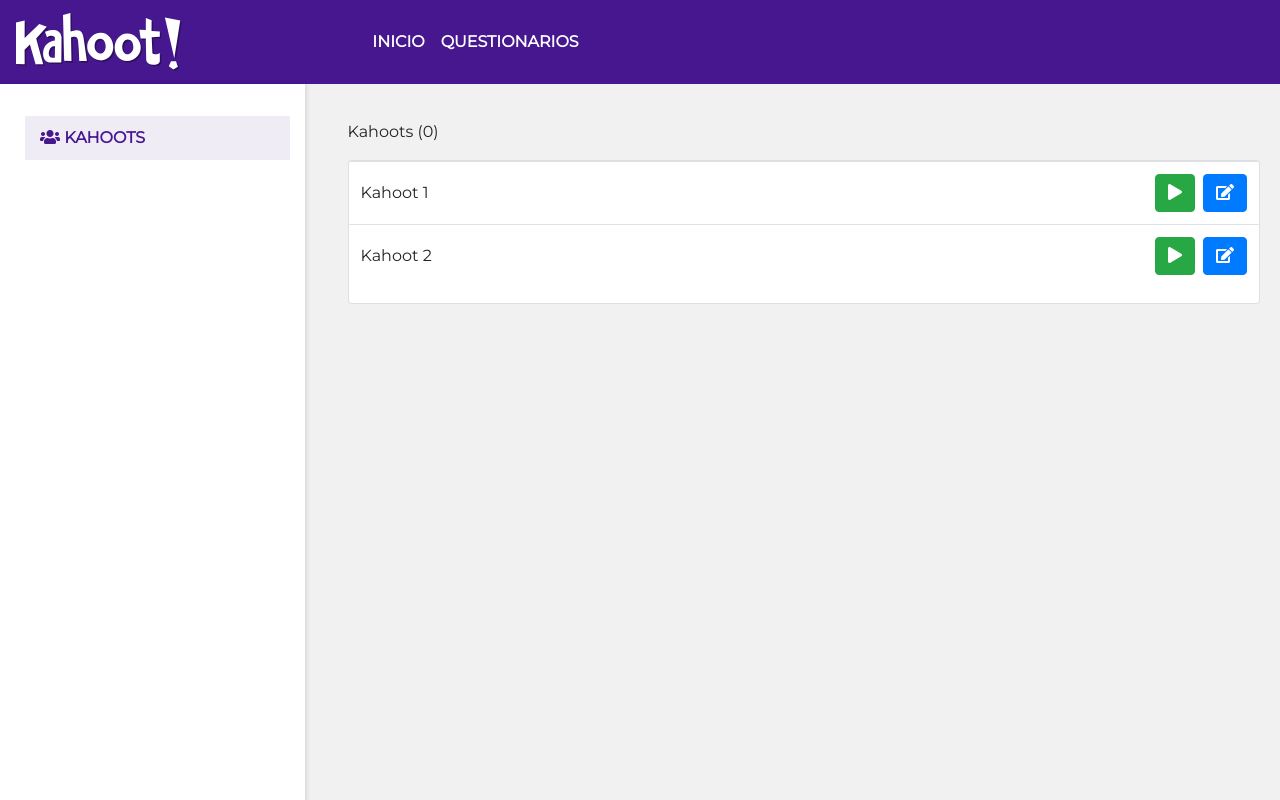
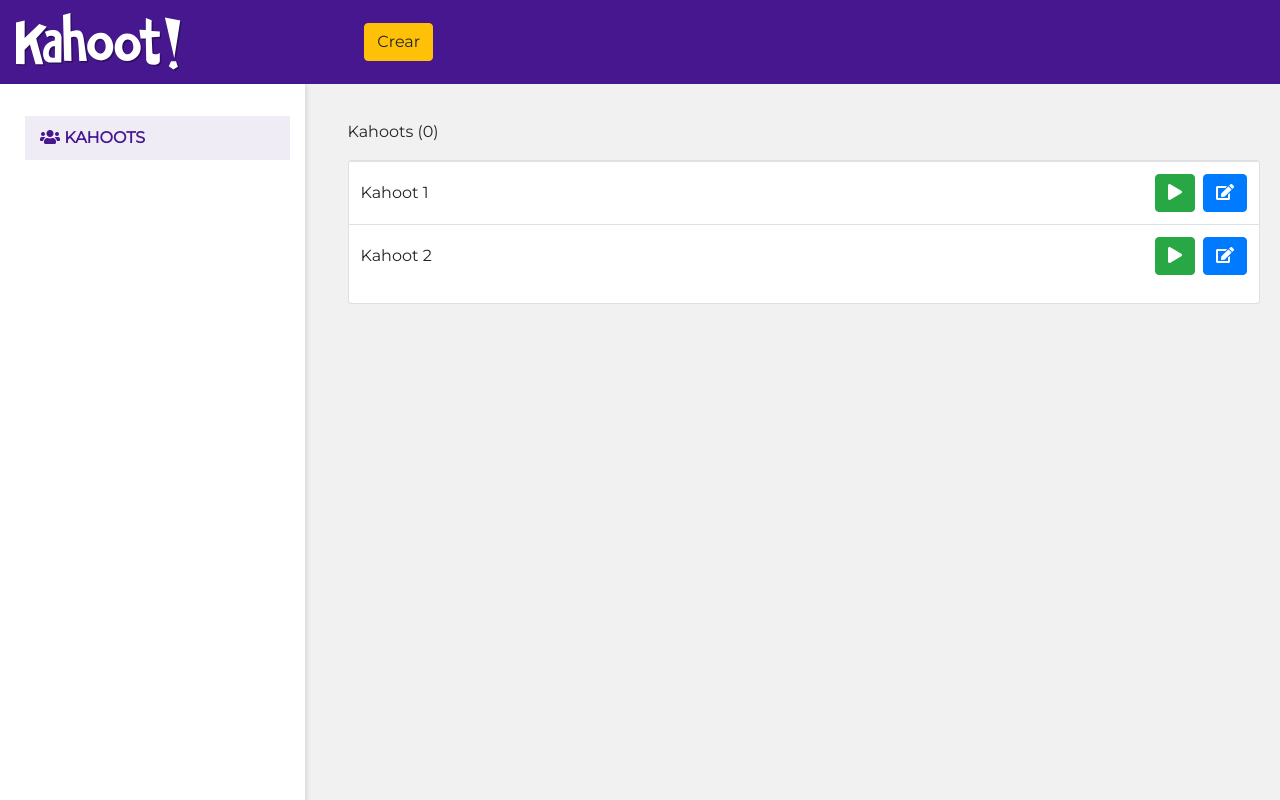
Before and after one commit to LexFTW/Kahoot, a PHP site: page /dashboard.php in a window 1280 px wide. Run offline with PHP 8.4, Linux system fonts and the light colour scheme; some libraries are stand-ins or nearby versions.

Commit message:
02122019_1716

```diff
--- a/view/dashboard.php
+++ b/view/dashboard.php
@@ -7,15 +7,7 @@
     <?php include 'layouts/nav.php' ?>
     <main class="container-fluid dashboard__container">
       <div class="row">
-				<div class="dashboard__sidebar col-md-3">
-	        <ul class="sidebar__ul">
-	          <li class="sidebar__li sidebar__li--active">
-	              <a href="#" class="sidebar__a">
-									<i class="fas fa-users"></i> Kahoots
-								</a>
-	          </li>
-	        </ul>
-	      </div>
+				<?php include 'layouts/sidebar.php' ?>
 				<div class="dashboard__main offset-3 col-md-9">
 					<div class="card dashboard_main_card mt-3">
 						<div class="card-body">
--- a/view/layouts/nav.php
+++ b/view/layouts/nav.php
@@ -2,16 +2,10 @@
   <a class="navbar-brand" href="#">
     <img src="../public/img/a3531f69e64b18edd7599b446bb4e025f988a856.svg" width="50%" class="img-fluid" alt="Logo Kahoot" title="Logo Kahoot">
   </a>
-  <button class="navbar-toggler" type="button" data-toggle="collapse" data-target="#navbarNav" aria-controls="navbarNav" aria-expanded="false" aria-label="Toggle navigation">
-    <span class="navbar-toggler-icon"></span>
-  </button>
-  <div class="collapse navbar-collapse" id="navbarNav">
-    <ul class="navbar-nav">
-      <li class="nav-item active">
-        <a class="nav-link dashboard__a" href="#">Inicio <span class="sr-only">(current)</span></a>
-      </li>
-      <li class="nav-item">
-        <a class="nav-link dashboard__a" href="#">Questionarios</a>
+  <div class="collapse navbar-collapse">
+    <ul class="nav navbar-nav navbar-right mr-auto">
+      <li>
+        <a role="button" class="btn btn-warning float-right" href="#">Crear</a>
       </li>
     </ul>
   </div>
--- /dev/null
+++ b/view/layouts/sidebar.php
@@ -0,0 +1,9 @@
+<div class="dashboard__sidebar col-md-3">
+  <ul class="sidebar__ul">
+    <li class="sidebar__li sidebar__li--active">
+        <a href="#" class="sidebar__a">
+          <i class="fas fa-users"></i> Kahoots
+        </a>
+    </li>
+  </ul>
+</div>
```
Also changed, not shown: view/create.php (added, +15 -0 lines).
